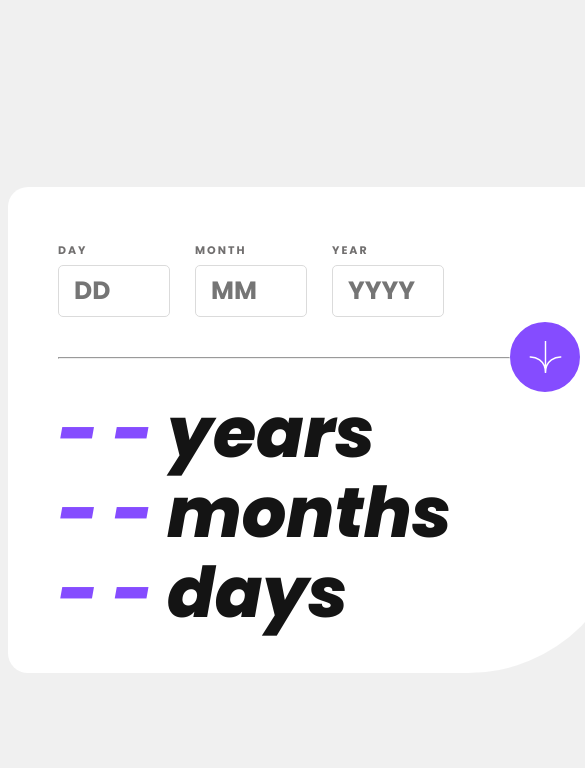
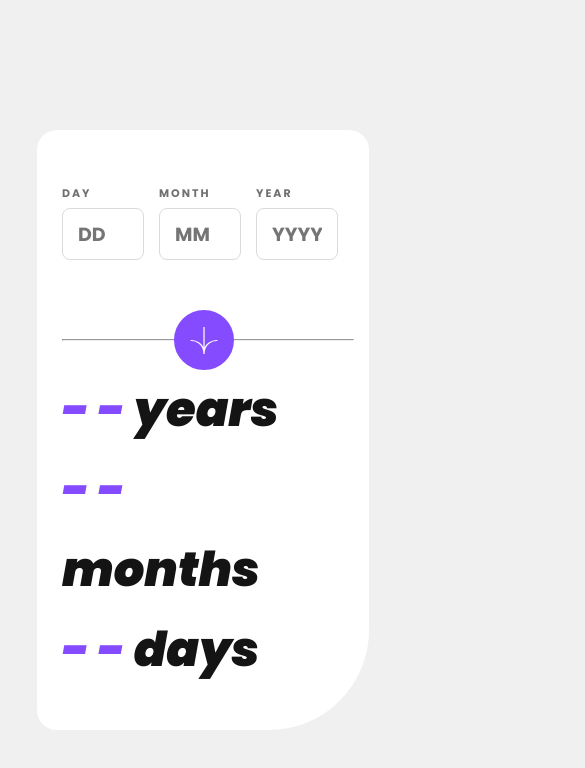
Before and after one commit to CMac450/FM-QR-Code-Component, a React (Vite) app in the folder age-calculator-app-main/: page / in a window 390 px wide. Shown: the top 768 px of the page, 585 px wide, since content can reach past the window. Built offline with nearby package versions, Linux system fonts and the light colour scheme.

Commit message:
Add mobile design

```diff
--- a/age-calculator-app-main/src/App.css
+++ b/age-calculator-app-main/src/App.css
@@ -1,5 +1,5 @@
 .root {
-
+  text-align: center;
 }
 
 .container {
@@ -27,10 +27,10 @@
   margin-top: 40px;
 }
 
-form.submitted input:invalid  {
+/* form.submitted input:invalid  {
   border-radius: 2px;
   border-color: hsl(0, 100%, 67%);
-}
+} */
 
 
 .input-row {
@@ -57,9 +57,9 @@ input:hover, input:active, input:focus, input:focus-within {
   cursor: pointer;
 }
 
-#row {
+/* #row {
   flex-direction: row;
-}
+} */
 
 p.result-text {
   font-family: Poppins;
@@ -103,7 +103,6 @@ button {
   background-size: 50%;
   height: 70px;
   width: 70px;
-
 }
 
 button:hover {
@@ -118,7 +117,7 @@ hr {
 }
 
 /*place button and divider on same row and center align both items*/
-.divider {
+.divider-lg {
   display: flex;
   align-items: center;
 }
@@ -135,3 +134,120 @@ input::-webkit-inner-spin-button {
 input[type=number] {
   -moz-appearance: textfield;
 }
+
+/* @media screen and (min-width: 401px) {
+  .divider-sm {
+    display: none;
+  }
+} */
+
+@media screen and (min-width: 421px) {
+  #row {
+    flex-direction: none;
+  }
+
+}
+
+@media screen and (max-width: 420px) {
+  /* .divider-lg {
+    display: none;
+  } */
+
+  .card {
+    background-color: hsl(0, 0%, 100%);
+    height: auto;
+    border-top-left-radius: 20px;
+    border-top-right-radius: 20px;
+    border-bottom-left-radius: 20px;
+    border-bottom-right-radius: 100px;
+    margin: auto auto;
+    /* padding: 5px; */
+    width: 80dvw;
+    vertical-align: middle;
+  }
+
+
+  .divider {
+    display: flex;
+    align-items: center;
+    width: 300px;
+
+  }
+
+  .divider-fds {
+    /* display: flex;
+    justify-content: center;
+    align-items: center; */
+    display: inline-block;
+    /* justify-content: center; */
+    /* align-items: center; */
+    margin-left: auto;
+    margin-right: auto;
+  }
+
+  hr {
+    /* width: 220px; */
+    width: 290px;
+    color: #fcfcfc71;
+    background-color: #fcfcfc71;
+    flex-shrink: 0;
+    /* text-align: center;
+    margin-left: auto;
+    margin-right: auto; */
+  }
+
+  button {
+    display: inline-block;
+    position: relative;
+    top: 0;
+    left: -60%;
+    border-radius: 100%;
+    background-color: hsl(259, 100%, 65%);
+    border-color: hsl(259, 100%, 65%);
+    border-style: solid;
+    cursor: pointer;
+    background-image: url("../assets/images/icon-arrow.svg");
+    background-position: center center;
+    background-repeat: no-repeat;
+    background-size: 50%;
+    height: 60px; /*60px*/
+    width: 60px;
+    flex-shrink: 0;
+    /* margin-left: auto;
+    margin-right: auto; */
+
+    /* top: -20px; */
+
+  }
+
+   p.result-text {
+    font-family: Poppins;
+    color: hsl(0, 0%, 8%);
+    font-size: 48px;
+    font-weight: 900;
+    /* line-height: 80px; */
+    margin-top: 0px;
+    /* margin-bottom: 30px; */
+
+  }
+
+  input {
+    font-family: Poppins;
+    padding: 15px;
+    margin-right: 15px;
+    margin-top: 5px;
+    margin-bottom: 50px;
+    font-weight: 700;
+    height: 20px;
+    border-radius: 8px;
+    width: 50px;
+    font-size: 19px;
+    border: .5px solid hsl(0, 0%, 86%);
+  }
+
+  .card-body {
+    /* margin-right: 40px; */
+    margin-left: 15px;
+    margin-top: 40px;
+  }
+}
--- a/age-calculator-app-main/src/App.jsx
+++ b/age-calculator-app-main/src/App.jsx
@@ -199,16 +199,18 @@ function App() {
               </div>
             </form>
 
-            <div className='divider' id="row">
+            {/* <div className='divider' id="row">
               <div><hr className='solid'></hr></div>
               <div><button type='button' onClick={(e) => { validateForm(e); }}></button></div>
-            </div>
+            </div> */}
+            {/* <DividerSmallScreens /> */}
+            <DividerComponent validateForm={validateForm}/>
 
             <div className='result'>
               <p className='result-text'>
                 <i>
                   {(calculatedYears && calculatedDays && calculatedMonths) ? (
-                    <span className='result-num'>{calculatedYears}</span>
+                    <span className='result-num'>{calculatedYears} </span>
                   ) : (
                     <span className='result-num'>- - </span>
                   )
@@ -217,7 +219,7 @@ function App() {
                 </i> <br />
                 <i>
                   {(calculatedYears && calculatedDays && calculatedMonths) ? (
-                    <span className='result-num'>{calculatedMonths}</span>
+                    <span className='result-num'>{calculatedMonths} </span>
                   ) : (
                     <span className='result-num'>- - </span>
                   )
@@ -226,7 +228,7 @@ function App() {
                 </i> <br />
                 <i>
                   {(calculatedYears && calculatedDays && calculatedMonths) ? (
-                    <span className='result-num'>{calculatedDays}</span>
+                    <span className='result-num'>{calculatedDays} </span>
                   ) : (
                     <span className='result-num'>- - </span>
                   )
@@ -242,4 +244,15 @@ function App() {
   )
 }
 
+function DividerComponent({ validateForm }) {
+  return (
+    <>
+      <div className='divider' id="row">
+        <hr className='hr'></hr>
+        <button type='button'  onClick={(e) => { validateForm(e); }}></button>
+      </div>
+    </>
+  )
+}
+
 export default App
```
